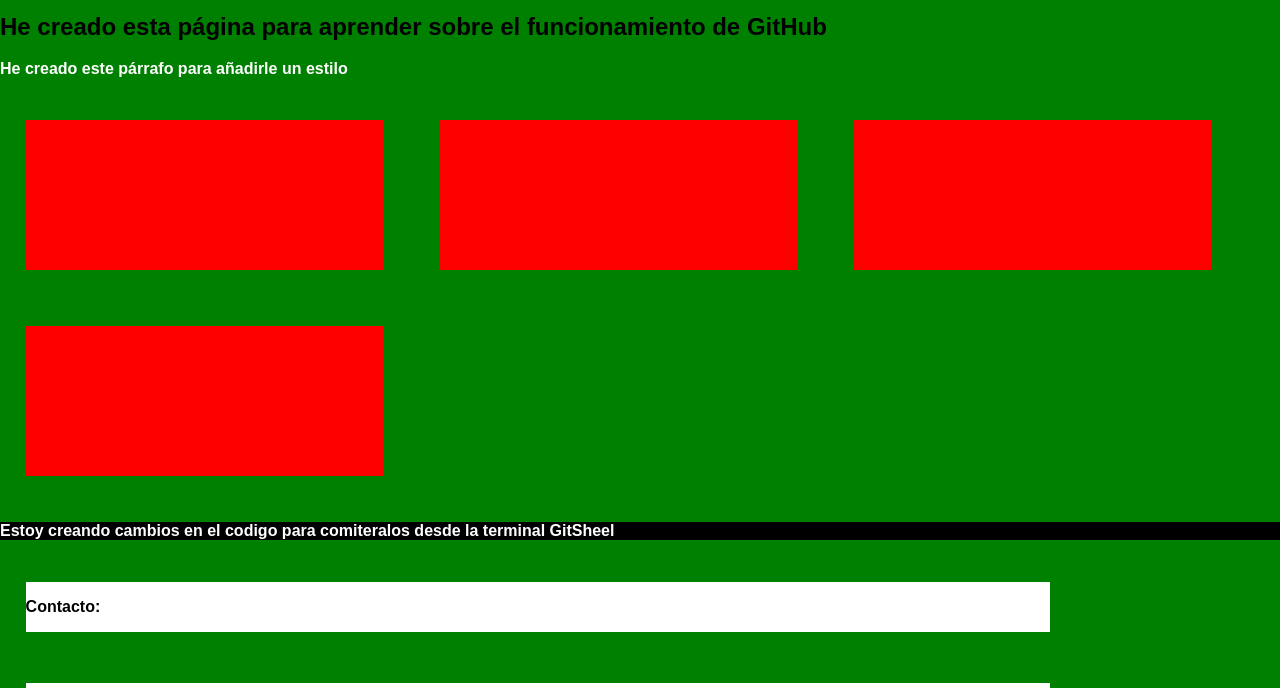
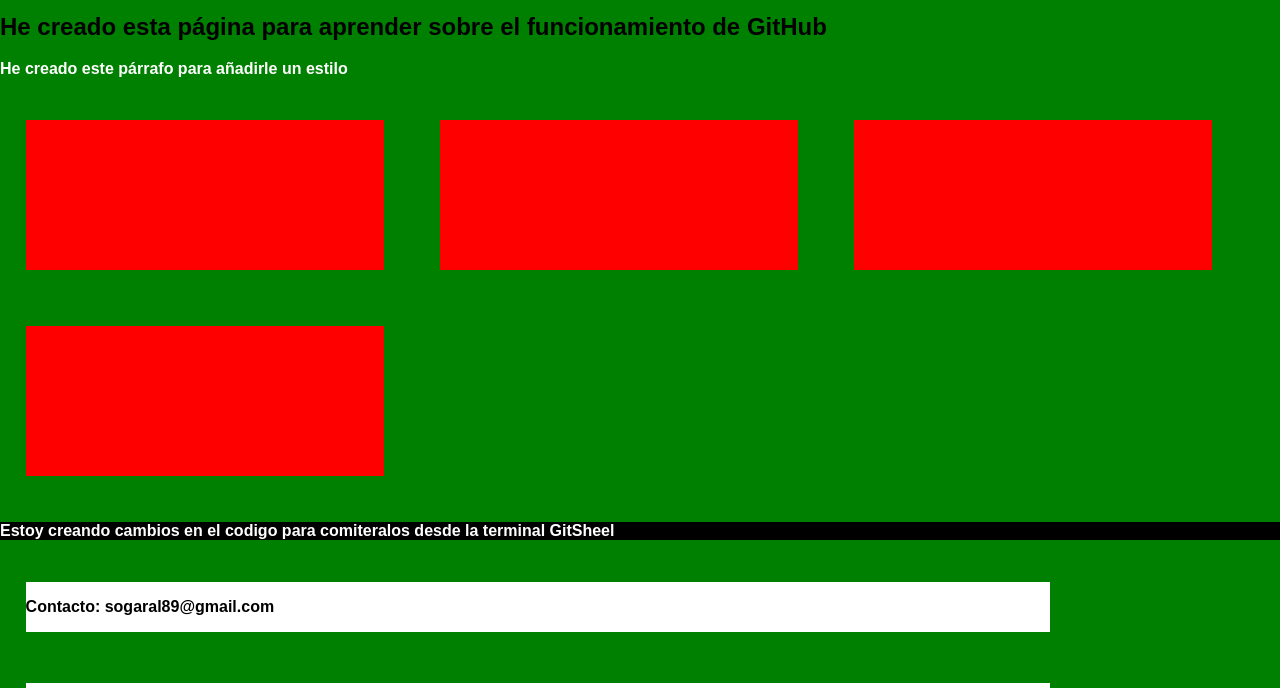
Before and after one commit to Esemega/Pagina-web, a plain HTML site: page index.html in a window 1280 px wide. Shown: the part 112-800 px from the top of the page. Drawn offline with Linux system fonts and the light colour scheme.

Commit message:
Havia olvidado poner los datos de contacto

```diff
--- a/index.html
+++ b/index.html
@@ -26,7 +26,7 @@
 
 	<footer>
 		<div>
-			<p>Contacto:</p>
+			<p>Contacto: sogaral89@gmail.com</p>
 		</div>
 		<div>
 			<p>Sigueme en Facebook:</p>
```
